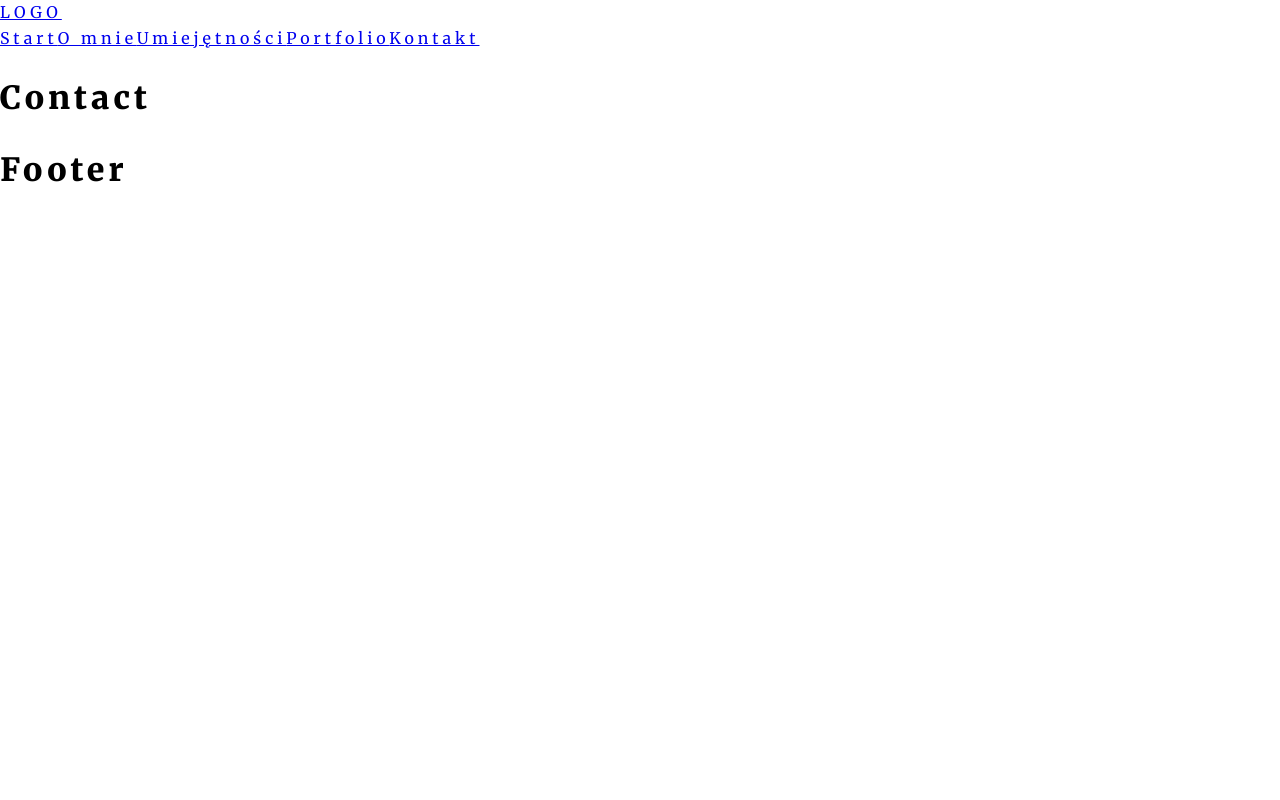
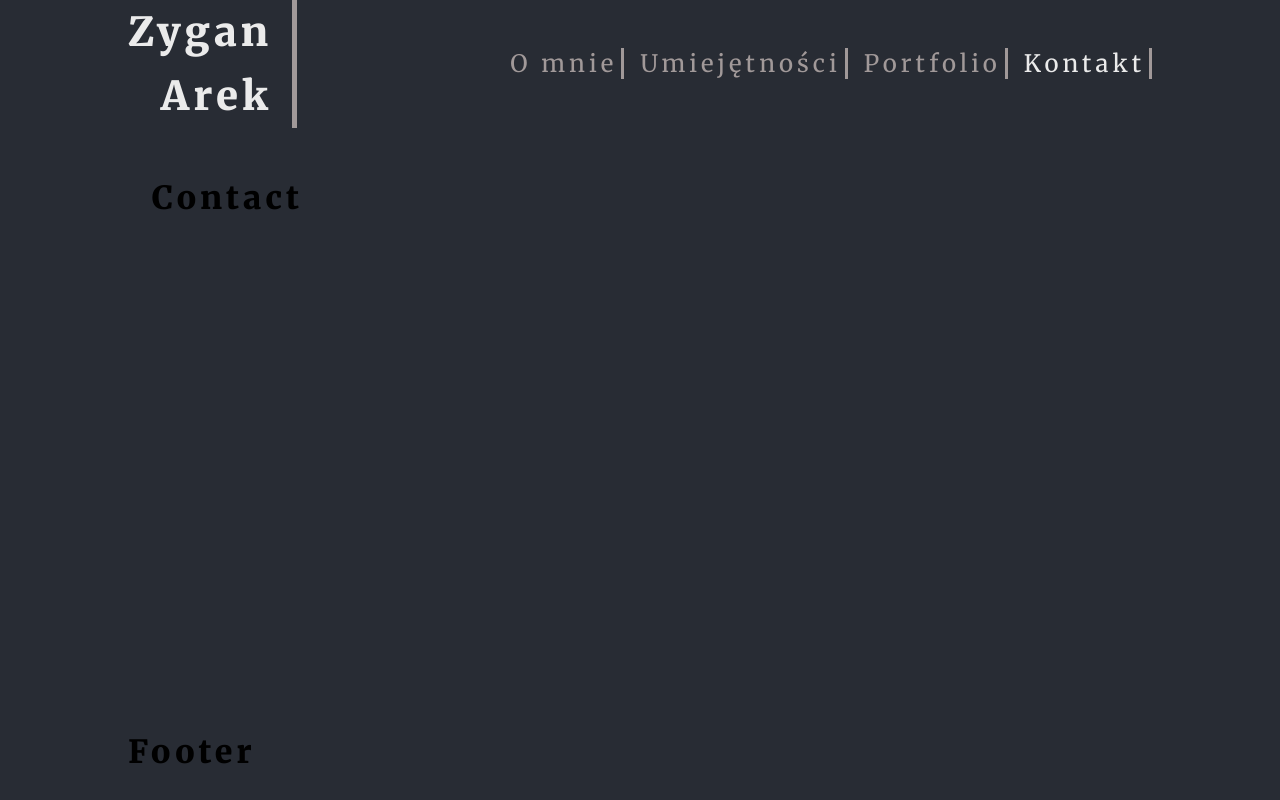
Before and after one commit to Zyar3k/portfolio_ver.1, a React (Create React App) app: page /#/contact in a window 1280 px wide. Built offline with nearby package versions, Linux system fonts and the light colour scheme.

Commit message:
Add  navbar

```diff
--- /dev/null
+++ b/src/components/common/Logo/Logo.js
@@ -0,0 +1,12 @@
+import React from 'react';
+import './Logo.scss';
+import {NavLink} from 'react-router-dom';
+
+const Logo = () => (
+  <NavLink exact to='/' className='logo'>
+    <div className='logoText'>Zygan</div>
+    <div className='logoText'>Arek</div>
+  </NavLink>
+);
+
+export default Logo;
--- /dev/null
+++ b/src/components/common/Logo/Logo.scss
@@ -0,0 +1,21 @@
+@import '../../../styles/global.scss';
+
+.logo {
+  display: flex;
+  flex-direction: column;
+  text-transform: capitalize;
+
+  .logoText {
+    font-size: 40px;
+    font-weight: bold;
+    text-align: right;
+    color: $font-color;
+    margin-right: 20px;
+  }
+}
+
+@media(max-width: 1024px) {
+  .logo {
+    padding-left: 10px;
+  }
+}
--- a/src/components/features/NavBar/NavBar.js
+++ b/src/components/features/NavBar/NavBar.js
@@ -1,18 +1,17 @@
 import React from 'react';
 import { NavLink } from 'react-router-dom';
 import './NavBar.scss';
+import Logo from '../../common/Logo/Logo';
 
 class NavBar extends React.Component {
-
   render(){
-
     return(
       <nav className='navBar'>
         <div className='logoNav'>
-          <NavLink exact to='/'>LOGO</NavLink>
+          <Logo />
         </div>
         <div className='navLinks'>
-          <NavLink exact to='/'>Start</NavLink>
+          {/* <NavLink exact to='/'>Start</NavLink> */}
           <NavLink to='/about'>O mnie</NavLink>
           <NavLink to='/skills'>Umiejętności</NavLink>
           <NavLink to='/portfolio'>Portfolio</NavLink>
--- a/src/components/features/NavBar/NavBar.scss
+++ b/src/components/features/NavBar/NavBar.scss
@@ -1 +1,35 @@
 @import '../../../styles/global.scss';
+
+nav {
+  display: flex;
+  justify-content: space-between;
+  font-size: 24px;
+  align-items: center;
+  // background: #000;
+  // width: 80vw;
+  // margin: 0 auto;
+  // max-width: 80vw;
+  // background: #000;
+  // justify-content: flex-end;
+  // padding: 20px;
+}
+
+.logoNav {
+  // width: 20%;
+  // background: red;
+  border-right: 5px $font-color-hover solid;
+}
+
+.navLinks {
+
+  a {
+    padding: 0 4px 0 16px;
+    align-items: center;
+    border-right: 3px $font-color-hover solid;
+    // background: blue;
+  }
+
+  // padding: 20px;
+  // width: 80%;
+  // justify-content: flex-end;
+}
--- a/src/components/layout/MainLayout/MainLayout.js
+++ b/src/components/layout/MainLayout/MainLayout.js
@@ -1,9 +1,10 @@
 import React from 'react';
 import Header from '../Header/Header';
 import Footer from '../Footer/Footer';
+import './MainLayout.scss';
 
 const MainLayout = ({children}) => (
-  <div>
+  <div className='mainLayout'>
     <Header />
       {children}
     <Footer />
--- /dev/null
+++ b/src/components/layout/MainLayout/MainLayout.scss
@@ -0,0 +1,15 @@
+@import '../../../styles/global.scss';
+
+.mainLayout {
+  display: flex;
+  flex-direction: column;
+  height: 100vh;
+  max-width: 80vw;
+  margin: 0 auto;
+}
+
+@media(max-width: 1024px) {
+  .mainLayout {
+    max-width: 100vw;
+  }
+}
--- a/src/components/views/About/About.js
+++ b/src/components/views/About/About.js
@@ -8,7 +8,12 @@ class About extends React.Component {
     return(
       <div className='pageContent'>
         <div className='about'>
-          <h1>About</h1>
+        Nazywam się arkadiusz zygan. Około rok temu postanowiłem usystematyzować wiedzę z zakresu kodowania i programowania. Na przestrzeni lat interesowałem się nowymi technologiami, jednak nigdy nie uzyskałem pełnej wiedzy teoretycznej, jak i nie zrealizowałem praktycznych projektów. Od roku systematycznie uczę się programowania po stronie front-endu.
+
+          Ukończyłem intensywny 9-miesięczny kurs programowania pod opieką indywidualnego mentora – Bootcamp Web Developer Plus w Kodilla. Uczestniczyłem również w szkoleniach rozszerzających moje umiejętnośći na platformie Udemy z zakresu JavaScript, React i Data science.
+          "praktyka czyni mistrza" - każdy z nas to słyszał chociaż raz w swoim życiu. zgadzam się, ale uważam, że trzeba dodać 'świadome ćwiczenie' - termin ten wykuł Anders Erics­son. Uważa on również, że aby osiągnąć wysoki poziom w dowolnej dziedzinie potrzeba nawet 10000 godzin. Zdaję sobię sprawę, że wciąż dużo pracy przede mną.
+          Ćwiczę i rozwijam swoje umiejętności w JavaScript, React, HTML5 oraz CSS/Sass.
+          Wiem, że jestm na początku tej drogi, ale jestem zmotywowany, aby stawiać kolejne kroki.
         </div>
       </div>
     );
--- a/src/styles/global.scss
+++ b/src/styles/global.scss
@@ -5,6 +5,7 @@
 *, *::before, *::after {
   box-sizing: border-box;
   font-family: $font-family;
+  background: $background-color;
 }
 
 body {
@@ -13,3 +14,25 @@ body {
   line-height: 1.6;
   letter-spacing: 4px;
 }
+
+a, a:hover, a:visited {
+  text-decoration: none;
+  color: $font-color-hover;
+  transition: $transition;
+}
+
+a:hover {
+  color: $font-color;
+}
+
+a.active {
+  color: $font-color;
+  // font-weight: bold;
+}
+
+.pageContent {
+  // background: #000;
+  width: 100%;
+  height: 100%;
+  padding: $base-size*2;
+}
--- a/src/styles/settings.scss
+++ b/src/styles/settings.scss
@@ -1,3 +1,6 @@
+$background-color: #282c34;
+$font-color:rgb(235, 235, 235);
+$font-color-hover: #a19999;
 
 $font-family: 'Merriweather', serif;
 
```
